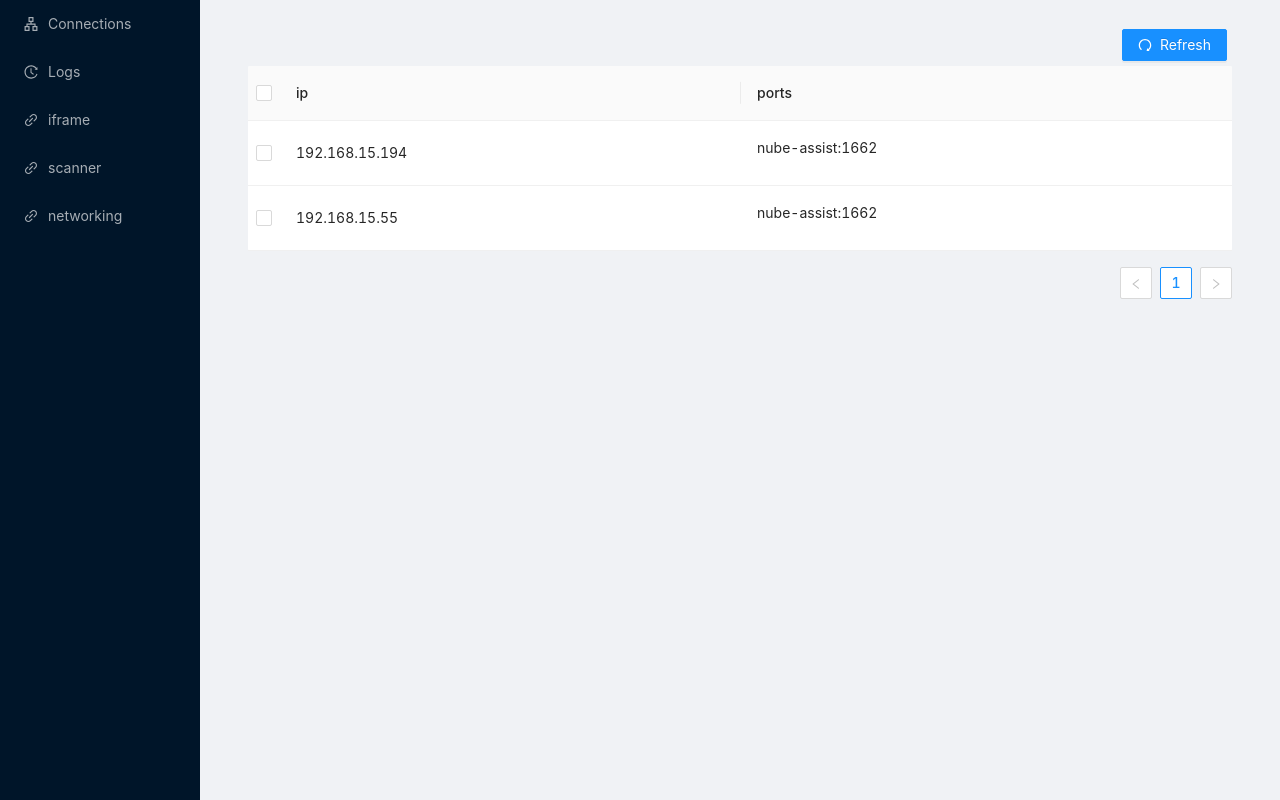
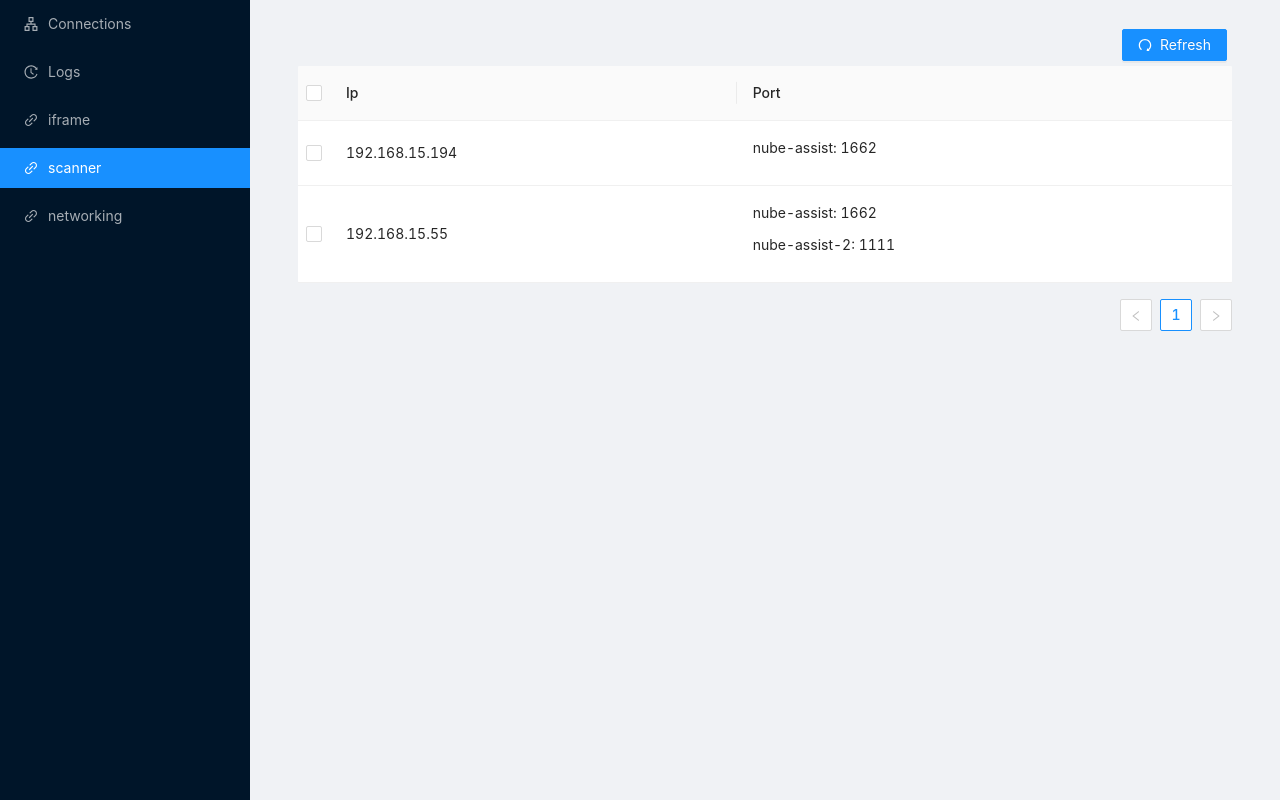
Before and after one commit to chanhnguyen0306/fork-rubix-ui, a React (Vite) app in the folder rubix-ui/frontend/: page / in a window 1280 px wide. Both pictures are taken after a click on the item "scanner". Built offline with nearby package versions, Linux system fonts and the light colour scheme.

Commit message:
put discover tab back - Hosts

```diff
--- a/rubix-ui/frontend/src/App.tsx
+++ b/rubix-ui/frontend/src/App.tsx
@@ -160,7 +160,7 @@ const App: React.FC = () => {
 
   return (
     <Layout>
-      <Sider width={200} style={{ height: "100vh" }}>
+      <Sider width={250} style={{ height: "100vh" }}>
         {isFetching ? (
           <Spin />
         ) : (
@@ -168,7 +168,7 @@ const App: React.FC = () => {
             mode="inline"
             theme="dark"
             items={menuItems}
-            // selectedKeys={[location.pathname]}
+            selectedKeys={[location.pathname]}
           />
         )}
       </Sider>
--- a/rubix-ui/frontend/src/components/connections/connections.tsx
+++ b/rubix-ui/frontend/src/components/connections/connections.tsx
@@ -1,15 +1,19 @@
-import {storage} from "../../../wailsjs/go/models";
-import {useEffect, useState} from "react";
-import {isObjectEmpty} from "../../utils/utils";
-import {ConnectionsTable} from "./views/table";
-import {AddButton, CreateEditModal} from "./views/create";
-import {ConnectionFactory} from "./factory";
-import {Tabs} from "antd";
-import {ApartmentOutlined, RedoOutlined} from '@ant-design/icons';
-import {PcScanner} from "../pc/scanner/table";
+import { storage } from "../../../wailsjs/go/models";
+import { useEffect, useState } from "react";
+import { isObjectEmpty } from "../../utils/utils";
+import { ConnectionsTable } from "./views/table";
+import { AddButton, CreateEditModal } from "./views/create";
+import { ConnectionFactory } from "./factory";
+import { Tabs } from "antd";
+import { ApartmentOutlined, RedoOutlined } from "@ant-design/icons";
+import { PcScanner } from "../pc/scanner/table";
+
 import RubixConnection = storage.RubixConnection;
 
 export const Connections = () => {
+  const { TabPane } = Tabs;
+  let factory = new ConnectionFactory();
+
   const [connections, setConnections] = useState([] as RubixConnection[]);
   const [currentConnection, setCurrentConnection] = useState(
     {} as RubixConnection
@@ -18,7 +22,6 @@ export const Connections = () => {
   const [isModalVisible, setIsModalVisible] = useState(false);
   const [isFetching, setIsFetching] = useState(true);
   const [isLoadingForm, setIsLoadingForm] = useState(false);
-    let factory = new ConnectionFactory();
 
   useEffect(() => {
     fetchList();
@@ -47,10 +50,6 @@ export const Connections = () => {
     setIsLoadingForm(false);
   };
 
-    const updateConnections = (connections: RubixConnection[]) => {
-        setConnections(connections);
-    };
-
   const refreshList = () => {
     fetchList();
   };
@@ -66,7 +65,7 @@ export const Connections = () => {
   const onCloseModal = () => {
     setIsModalVisible(false);
   };
-    const {TabPane} = Tabs;
+
   return (
     <>
       <h1>Connections</h1>
@@ -74,13 +73,13 @@ export const Connections = () => {
         <TabPane
           tab={
             <span>
-          <ApartmentOutlined/>
+              <ApartmentOutlined />
               Connections
             </span>
           }
           key="1"
         >
-                    <AddButton showModal={showModal}/>
+          <AddButton showModal={showModal} />
           <CreateEditModal
             connections={connections}
             currentConnection={currentConnection}
@@ -100,16 +99,15 @@ export const Connections = () => {
         <TabPane
           tab={
             <span>
-          <RedoOutlined/>
+              <RedoOutlined />
               Discover
             </span>
           }
           key="2"
         >
-                    <PcScanner/>
+          <PcScanner />
         </TabPane>
       </Tabs>
-
     </>
   );
 };
--- a/rubix-ui/frontend/src/components/hosts/hosts.tsx
+++ b/rubix-ui/frontend/src/components/hosts/hosts.tsx
@@ -14,6 +14,11 @@ import { ApartmentOutlined, RedoOutlined } from "@ant-design/icons";
 import { PcScanner } from "../pc/scanner/table";
 
 export const Hosts = () => {
+  const { TabPane } = Tabs;
+  let { netUUID } = useParams();
+  const location = useLocation() as any;
+  const connUUID = location.state.connUUID ?? "";
+
   const [hosts, setHosts] = useState([] as model.Host[]);
   const [networks, setNetworks] = useState([] as model.Network[]);
   const [currentHost, setCurrentHost] = useState({} as model.Host);
@@ -21,10 +26,6 @@ export const Hosts = () => {
   const [isModalVisible, setIsModalVisible] = useState(false);
   const [isFetching, setIsFetching] = useState(true);
   const [isLoadingForm, setIsLoadingForm] = useState(false);
-
-  let { netUUID } = useParams();
-  const location = useLocation() as any;
-  const connUUID = location.state.connUUID ?? "";
 
   useEffect(() => {
     if (networks.length === 0) {
@@ -91,20 +92,20 @@ export const Hosts = () => {
   const onCloseModal = () => {
     setIsModalVisible(false);
   };
-  const { TabPane } = Tabs;
+
   return (
     <>
       <h1>Hosts</h1>
-      {/* <Tabs defaultActiveKey="1">
+      <Tabs defaultActiveKey="1">
         <TabPane
           tab={
             <span>
               <ApartmentOutlined />
-              Connections
+              Hosts
             </span>
           }
           key="1"
-        > */}
+        >
           <AddButton showModal={showModal} />
           <CreateEditModal
             hosts={hosts}
@@ -124,7 +125,7 @@ export const Hosts = () => {
             showModal={showModal}
             connUUID={connUUID}
           />
-      {/* </TabPane>
+        </TabPane>
         <TabPane
           tab={
             <span>
@@ -136,7 +137,7 @@ export const Hosts = () => {
         >
           <PcScanner />
         </TabPane>
-      </Tabs> */}
+      </Tabs>
     </>
   );
 };
--- a/rubix-ui/frontend/src/components/hosts/views/table.tsx
+++ b/rubix-ui/frontend/src/components/hosts/views/table.tsx
@@ -1,6 +1,6 @@
 import { model } from "../../../../wailsjs/go/models";
 import { Space, Spin, Table } from "antd";
-import {DeleteHost, OpenURL} from "../../../../wailsjs/go/main/App";
+import { DeleteHost, OpenURL } from "../../../../wailsjs/go/main/App";
 import { openNotificationWithIcon } from "../../../utils/utils";
 
 export const HostsTable = (props: any) => {
@@ -78,7 +78,7 @@ export const HostsTable = (props: any) => {
     try {
       const { ip } = host;
       const source = `http://${ip}:1313/`;
-     OpenURL(source)
+      OpenURL(source);
     } catch (err: any) {
       openNotificationWithIcon("error", err.message);
     }
--- a/rubix-ui/frontend/src/components/pc/scanner/table.tsx
+++ b/rubix-ui/frontend/src/components/pc/scanner/table.tsx
@@ -1,115 +1,110 @@
-import React, {useEffect, useState} from "react";
-import {Scanner} from "../../../../wailsjs/go/main/App";
-import {Button, Spin, Table} from "antd";
-import {RedoOutlined} from "@ant-design/icons";
-
+import React, { useEffect, useState } from "react";
+import { Scanner } from "../../../../wailsjs/go/main/App";
+import { Button, Spin, Table } from "antd";
+import { RedoOutlined } from "@ant-design/icons";
 
 export const PcScanner = () => {
-    const [data, setData] = useState([] as []);
-    const [isFetching, setIsFetching] = useState(true)
+  const [data, setData] = useState([]);
+  const [isFetching, setIsFetching] = useState(true);
+
+  useEffect(() => {
+    fetch();
+  }, []);
 
   const fetch = async () => {
     setIsFetching(true);
-        const res = await Scanner("", "", 0, ["1662"]);
+    // const res = await Scanner("", "", 0, ["1662"]);
+    const res = [
+      //this is fake data
+      {
+        ip: "192.168.15.194",
+        ports: [
+          {
+            service: "nube-assist",
+            port: "1662",
+            key: 1,
+          },
+        ],
+      },
+      {
+        ip: "192.168.15.55",
+        ports: [
+          {
+            service: "nube-assist",
+            port: "1662",
+            key: 1,
+          },
+          {
+            service: "nube-assist-2",
+            port: "1111",
+            key: 2,
+          },
+        ],
+      },
+    ] as any;
     setData(res);
     setIsFetching(false);
   };
 
-
-    useEffect(() => {
-        setIsFetching(false);
-    }, []);
-
   const refreshList = () => {
-        fetch().then().catch(err => {
-            console.log(err)
-        });
+    fetch();
   };
   return (
     <>
       <Button
         type="primary"
         onClick={refreshList}
-                style={{margin: "5px", float: "right"}}
+        style={{ margin: "5px", float: "right" }}
       >
-                <RedoOutlined/> Refresh
+        <RedoOutlined /> Refresh
       </Button>
-            <ScannerTable
-                data={data}
-                isFetching={isFetching}
-            />
+      <ScannerTable data={data} isFetching={isFetching} />
     </>
   );
 };
 
-
 const ScannerTable = (props: any) => {
-    let {data, isFetching} = props;
-
-
-
+  let { data, isFetching } = props;
   if (!data) return <></>;
-    data = data["hosts"]
-    data = [ //this is fake data
-        {
-            "ip": "192.168.15.194",
-            "ports": [
-                {
-                    "service": "nube-assist",
-                    "port": "1662"
-                }
-            ],
-        },
-        {
-            "ip": "192.168.15.55",
-            "ports": [
-                {
-                    "service": "nube-assist",
-                    "port": "1662"
-                }
-            ],
-        }
-    ]
-
 
   const rowSelection = {
     onChange: (selectedRowKeys: any, selectedRows: any) => {
-            console.log(`selectedRowKeys: ${selectedRowKeys}`, 'selectedRows: ', selectedRows);
+      console.log(`selectedRowKeys: ${selectedRowKeys}`);
+      console.log("selectedRows: ", selectedRows);
     },
     onSelect: (record: any, selected: any, selectedRows: any) => {
-            console.log(record, selected, selectedRows);
+      console.log("onSelect", record, selected, selectedRows);
     },
     onSelectAll: (selected: any, selectedRows: any, changeRows: any) => {
-            console.log(selected, selectedRows, changeRows);
+      console.log("onSelectAll", selected, selectedRows, changeRows);
     },
   };
 
-    console.log(data)
-
   const columns = [
     {
-            title: 'ip',
-            dataIndex: 'ip',
-            key: 'ip',
-
+      title: "Ip",
+      dataIndex: "ip",
+      key: "ip",
     },
     {
-            title: 'ports',
+      title: "Port",
       dataIndex: "ports",
-            render: (services: any[]) => services.map(service => <p> {`${service.service}:${service.port}`} </p>),
-            key: 'ports',
-        }
-    ]
-
+      render: (services: any[]) =>
+        services.map((service) => (
+          <p> {`${service.service}: ${service.port}`} </p>
+        )),
+      key: "ports",
+    },
+  ];
 
   return (
     <div>
       <Table
-                rowKey={"ip"}
+        rowKey="ip"
         rowSelection={rowSelection}
         dataSource={data}
         columns={columns}
-                loading={{indicator: <Spin/>, spinning: isFetching}}
+        loading={{ indicator: <Spin />, spinning: isFetching }}
       />
     </div>
   );
```
Lines whose indentation alone changed are shown as unchanged.
